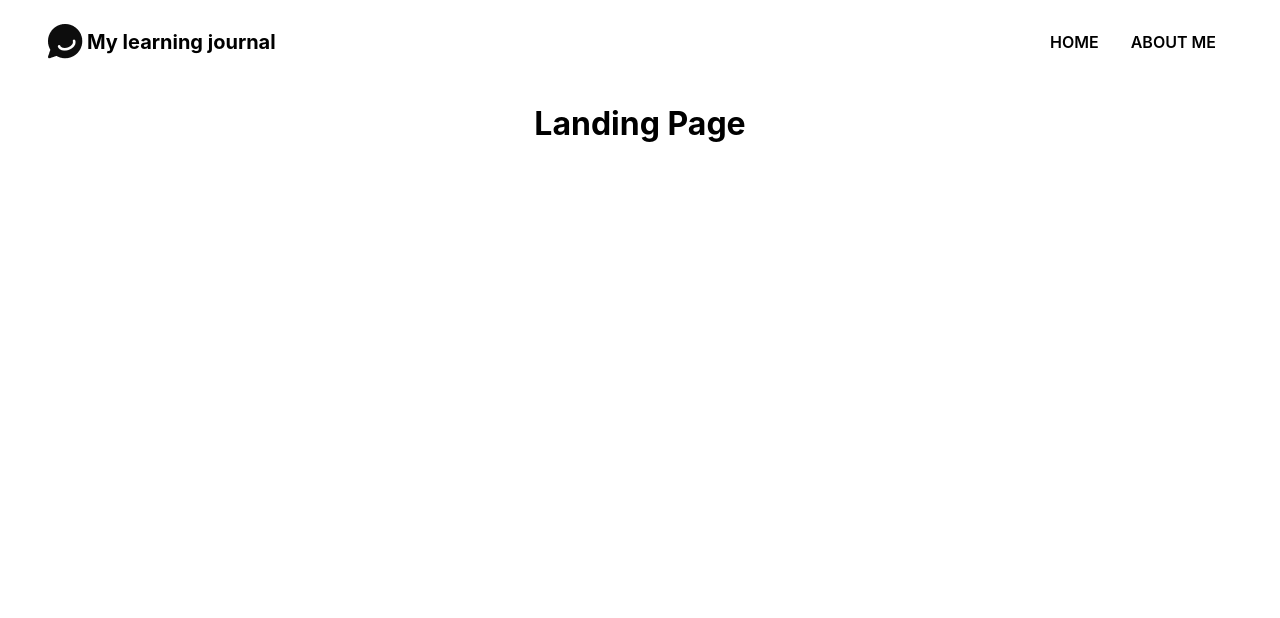
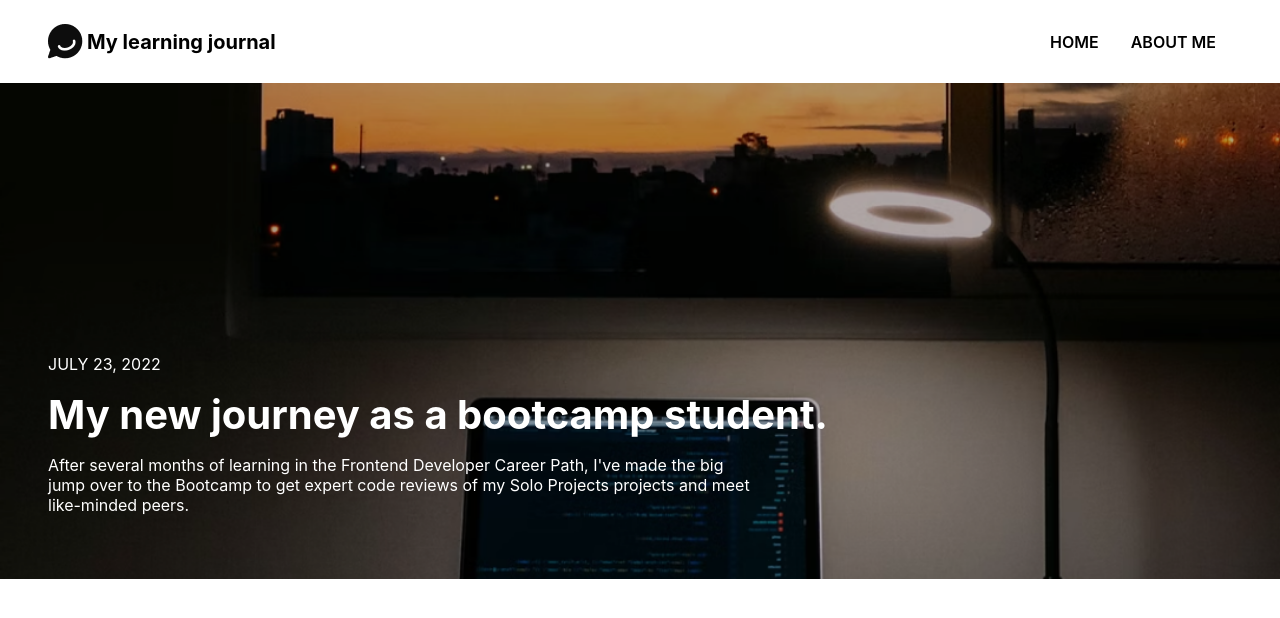
Before and after one commit to ThomasR1997/learning-journal, a React (Create React App) app: page /#/ in a window 1280 px wide. Shown: the top 618 px of the page. Built offline with nearby package versions, Linux system fonts and the light colour scheme.

Commit message:
feat/ added hero section

```diff
--- a/src/components/StyledComponents.js
+++ b/src/components/StyledComponents.js
@@ -1,6 +1,8 @@
 import { NavLink } from "react-router-dom";
 import styled from "styled-components";
+import hero from "../images/blog-image-hero.png";
 
+////////////////////////////////////// Navbar //////////////////////////////////////
 // Styling for nav div
 export const StyledNav = styled.div`
   display: flex;
@@ -42,3 +44,66 @@ export const FlexBox = styled.div`
   align-items: center;
   justify-content: center;
 `;
+
+////////////////////////////////////// LandingPage //////////////////////////////////////
+
+export const HeroDiv = styled.div`
+  background-image: url(${hero});
+  background-position: center;
+  background-size: cover;
+  background-repeat: no-repeat;
+
+  display: flex;
+  flex-direction: column;
+  align-items: flex-start;
+  justify-content: flex-end;
+
+  min-height: 25em;
+  padding: 3em;
+
+  @media only screen and (max-width: 850px) {
+    padding: 1em;
+  }
+`;
+
+export const HeroTitle = styled.h1`
+  color: white;
+  font-size: 40px;
+  margin-top: 0;
+  margin-bottom: 0;
+
+  @media only screen and (max-width: 850px) {
+    font-size: 32px;
+  }
+`;
+
+export const HeroPDiv = styled.div`
+  width: 46%;
+  text-align: start;
+  flex-wrap: wrap;
+
+  @media only screen and (max-width: 1300px) {
+    width: 60%;
+  }
+
+  @media only screen and (max-width: 1000px) {
+    width: 70%;
+  }
+
+  @media only screen and (max-width: 850px) {
+    width: 100%;
+  }
+`;
+
+export const HeroP = styled.p`
+  color: white;
+  font-size: 16px;
+
+  @media only screen and (max-width: 850px) {
+    font-size: 12px;
+  }
+`;
+
+////////////////////////////////////// HomePage //////////////////////////////////////
+
+////////////////////////////////////// AboutPage //////////////////////////////////////
--- a/src/pages/landingPage/LandingPage.js
+++ b/src/pages/landingPage/LandingPage.js
@@ -1,7 +1,24 @@
+import {
+  HeroDiv,
+  HeroP,
+  HeroPDiv,
+  HeroTitle,
+} from "../../components/StyledComponents";
+
 export const LandingPage = () => {
   return (
-    <div>
-      <h1>Landing Page</h1>
-    </div>
+    <>
+      <HeroDiv>
+        <HeroP>JULY 23, 2022</HeroP>
+        <HeroTitle>My new journey as a bootcamp student.</HeroTitle>
+        <HeroPDiv>
+          <HeroP>
+            After several months of learning in the Frontend Developer Career
+            Path, I've made the big jump over to the Bootcamp to get expert code
+            reviews of my Solo Projects projects and meet like-minded peers.
+          </HeroP>
+        </HeroPDiv>
+      </HeroDiv>
+    </>
   );
 };
```
